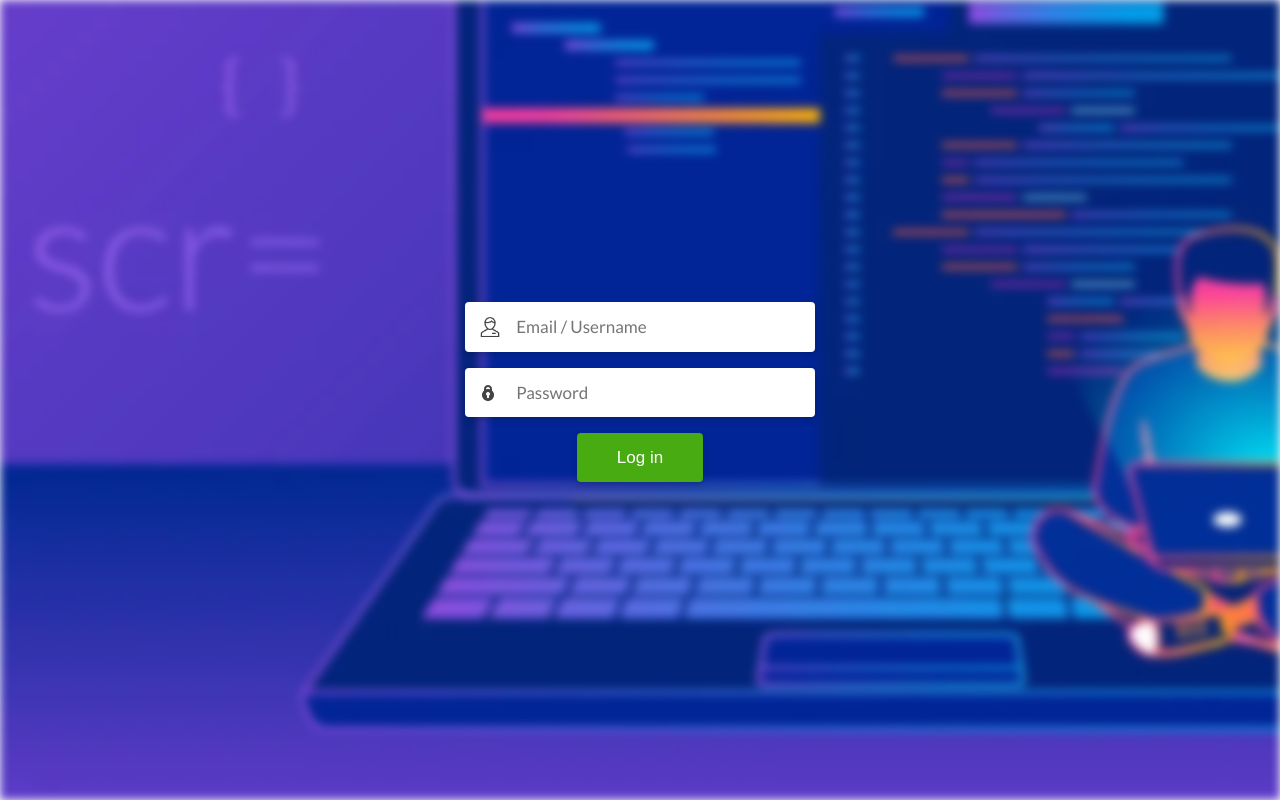
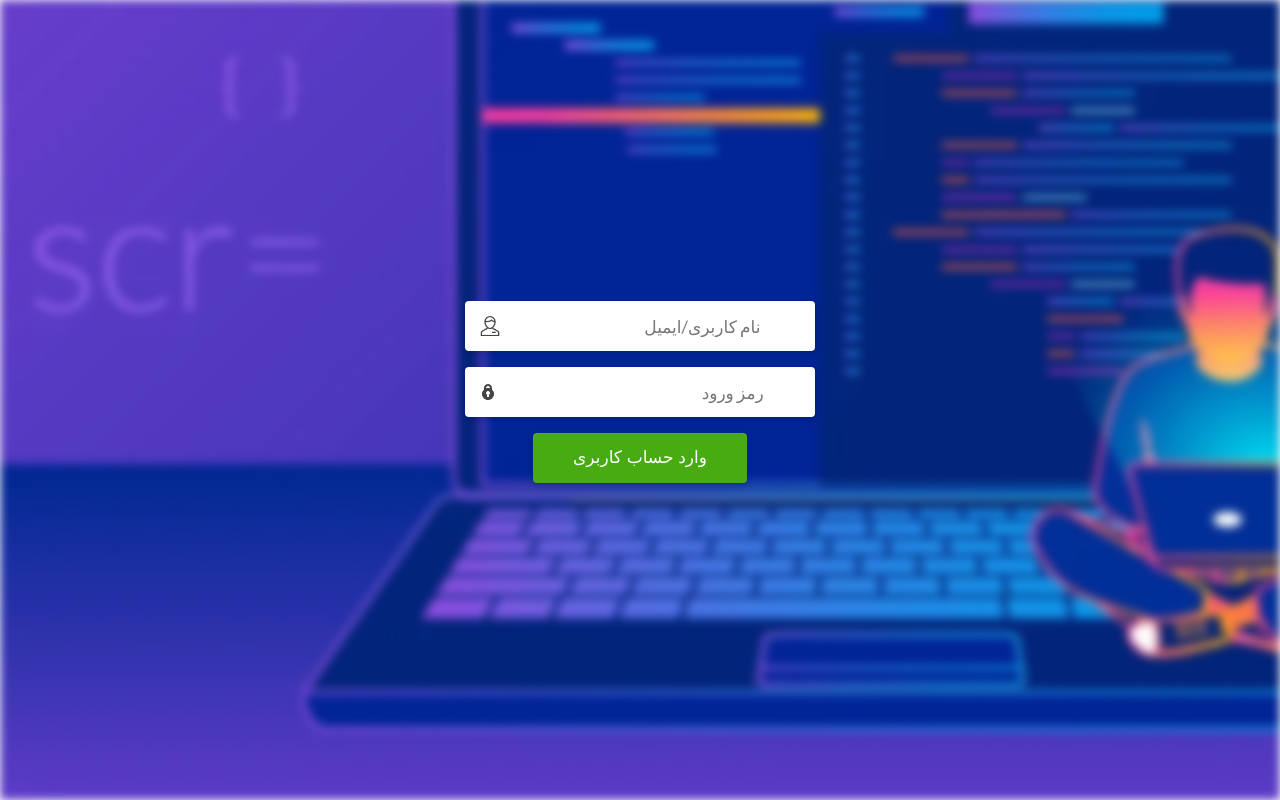
Before and after one commit to morteza2002/intro-shop-login, a plain HTML site: page login/login.html in a window 1280 px wide. Drawn offline with Linux system fonts and the light colour scheme.

Commit message:
dir change

```diff
--- a/login/login.html
+++ b/login/login.html
@@ -1,10 +1,9 @@
 <!DOCTYPE html>
-<html lang="en" >
+<html lang="en">
   <head>
-  <meta charset="UTF-8">
+    <meta charset="UTF-8" />
     <title>Login Page with Background Image Example</title>
-  <link rel="stylesheet" href="./style.css">
-
+    <link rel="stylesheet" href="./style.css" />
   </head>
   <body>
     <!-- partial:index.partial.html -->
@@ -12,17 +11,17 @@
 
     <form>
       <div class="form-field">
-    <input type="email" placeholder="Email / Username" required/>
+        <input type="email" placeholder=" نام کاربری/ایمیل" required />
       </div>
 
       <div class="form-field">
-    <input type="password" placeholder="Password" required/>                         </div>
+        <input type="password" placeholder="رمز ورود" required />
+      </div>
 
       <div class="form-field">
-    <button class="btn" type="submit">Log in</button>
+        <button class="btn" type="submit">وارد حساب کاربری</button>
       </div>
     </form>
     <!-- partial -->
-
   </body>
 </html>
--- a/login/style.css
+++ b/login/style.css
@@ -60,6 +60,8 @@ form .form-field {
   align-items: center;
   margin-bottom: 1rem;
   position: relative;
+  direction: rtl;
+
 }
 form input {
   font-family: inherit;
```
Lines whose indentation alone changed are shown as unchanged.
